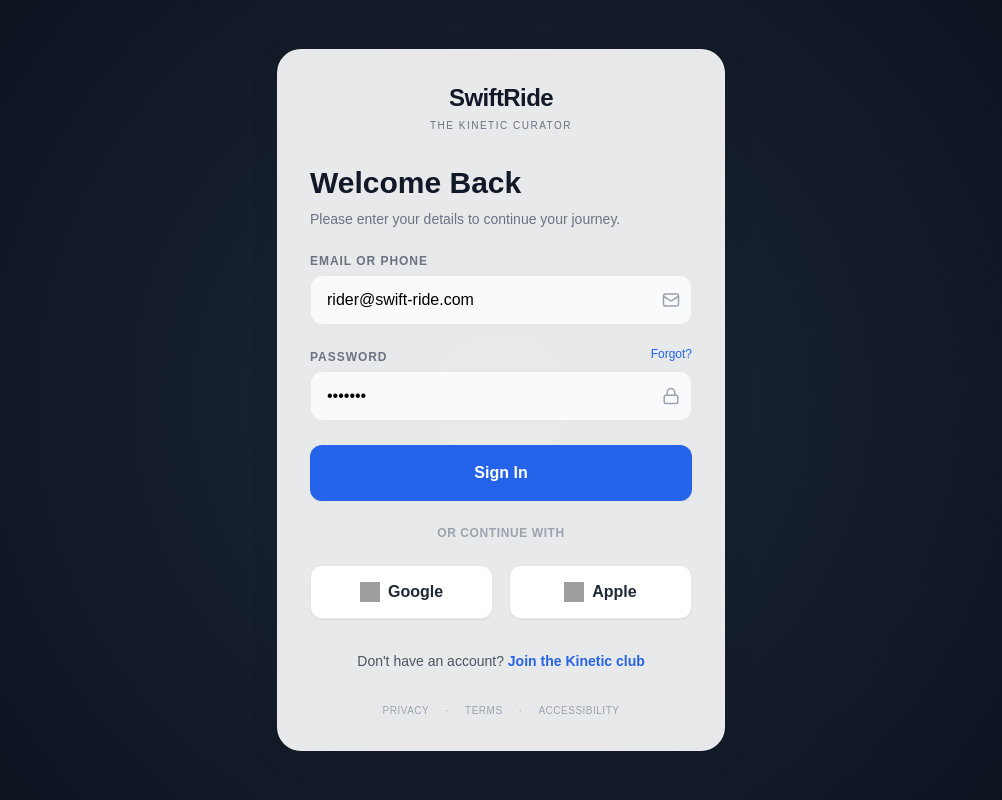
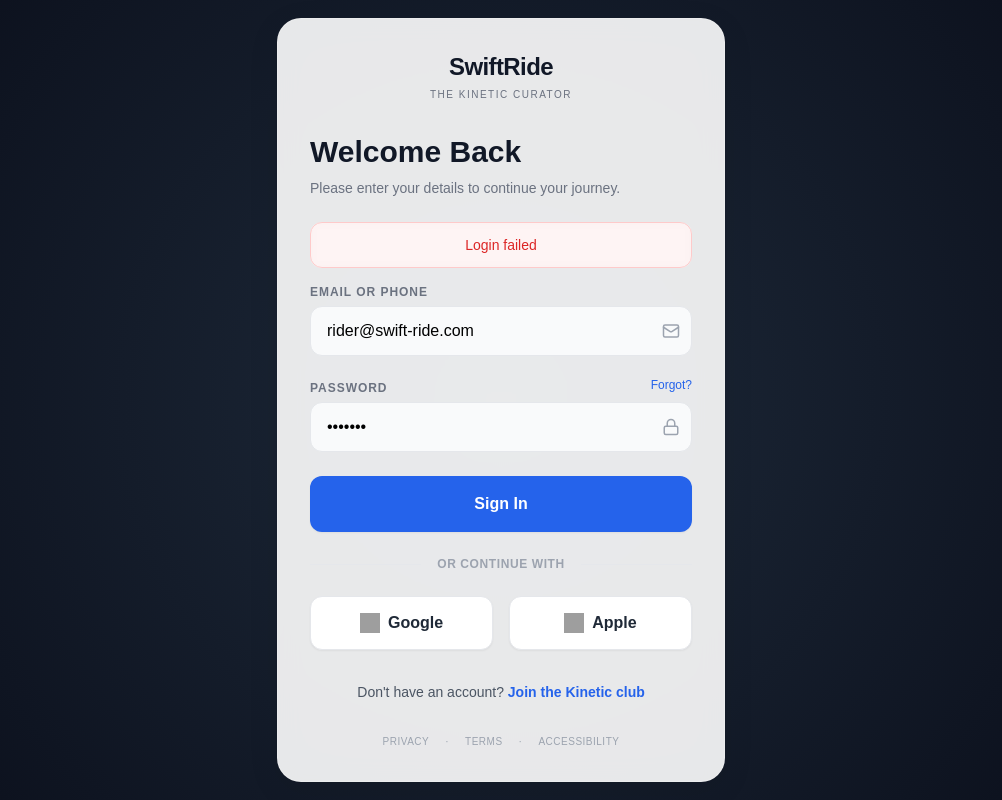
Before and after one commit to Omkarchavan2527/taxi_booking, a React (Vite) app in the folder frontend/: page /login in a window 1280 px wide. Both pictures are taken after a click on the button "Sign In". Shown: the whole page, without its empty margins (139-1141 px from the left). Built offline with nearby package versions, Linux system fonts and the light colour scheme; no server answers; grey boxes are pictures that could not be loaded.

Commit message:
Update LoginPage.tsx

```diff
--- a/frontend/src/pages/auth/LoginPage.tsx
+++ b/frontend/src/pages/auth/LoginPage.tsx
@@ -69,6 +69,12 @@
           <p className="text-gray-500 text-sm">Please enter your details to continue your journey.</p>
         </div>
 
+        {error && (
+          <div className="mb-4 p-3 bg-red-50/80 border border-red-200 text-red-600 rounded-xl text-sm font-medium text-center backdrop-blur-sm">
+            {error}
+          </div>
+        )}
+
         <form onSubmit={handleLogin}>
           <Input
             label="Email or Phone"
```
